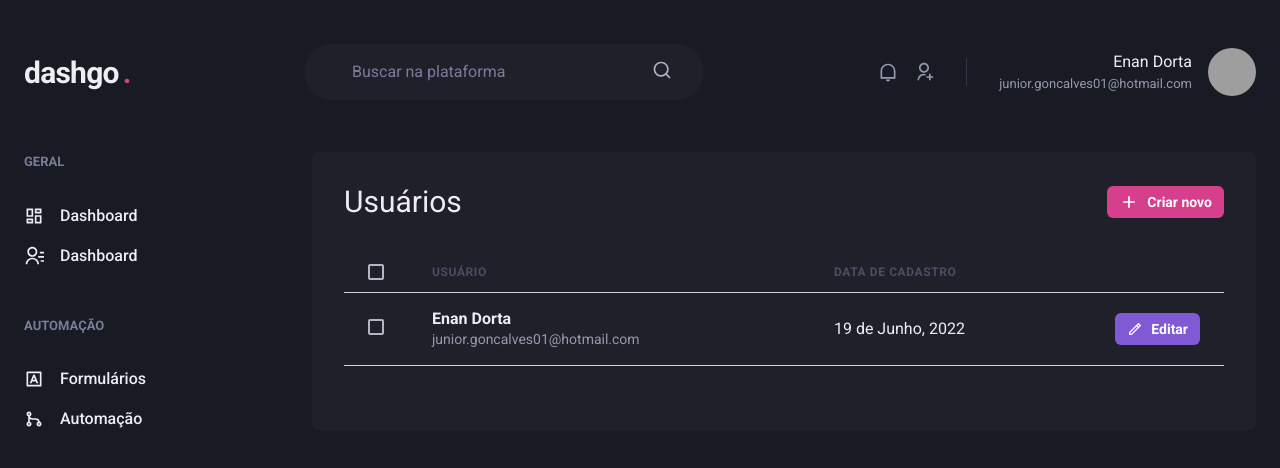
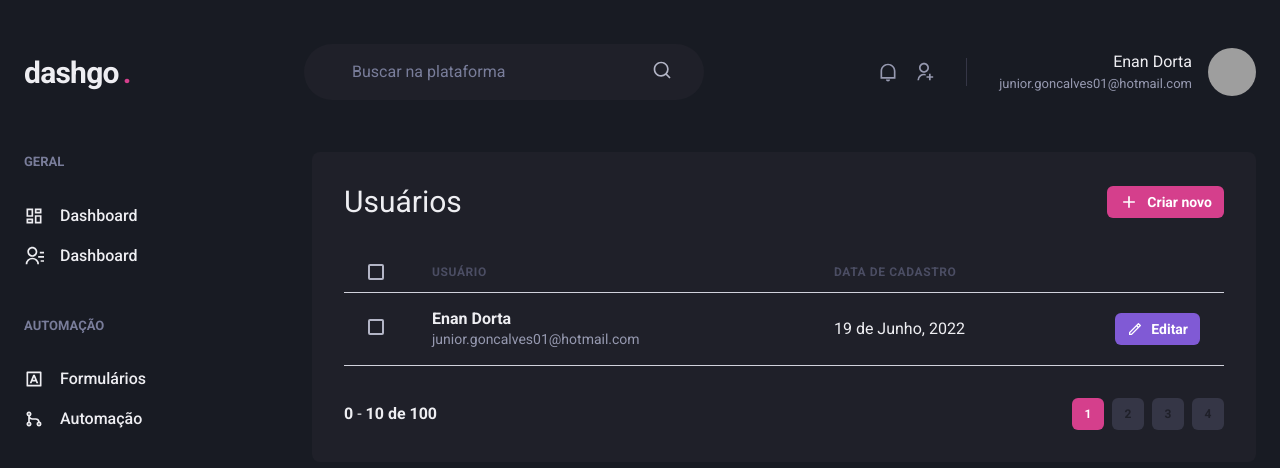
Before and after one commit to EnanDorta/dashgo, a Next.js app: page /users in a window 1280 px wide. Shown: the top 468 px of the page. Built offline with nearby package versions, Linux system fonts and the light colour scheme; grey boxes are pictures that could not be loaded.

Commit message:
componente: pagination

```diff
--- /dev/null
+++ b/src/components/Pagination.tsx
@@ -0,0 +1,70 @@
+import { HStack, Button, Box } from '@chakra-ui/react'
+
+const Pagination = () => {
+  return (
+    <HStack
+      spacing="6"
+      mt="8"
+      justify="space-between"
+      align="center"
+    >
+      <Box>
+        <strong>0</strong> - <strong>10</strong> <strong>de</strong> <strong>100</strong>
+      </Box>
+
+     <HStack
+      spacing="2"
+     >
+     <Button
+        size="sm"
+        fontSize="xs"
+        width="4"
+        colorScheme="pink"
+        disabled
+        _disabled={{
+          bg: 'pink.500',
+          cursor: 'default'
+        }}
+      >
+        1
+      </Button>
+      <Button
+        size="sm"
+        fontSize="xs"
+        width="4"
+        bg="gray.700"
+        _hover={{
+          bg: 'gray.500'
+        }}
+
+      >
+        2
+      </Button>
+      <Button
+        size="sm"
+        fontSize="xs"
+        width="4"
+        bg="gray.700"
+        _hover={{
+          bg: 'gray.500'
+        }}
+      >
+        3
+      </Button>
+      <Button
+        size="sm"
+        fontSize="xs"
+        width="4"
+        bg="gray.700"
+        _hover={{
+          bg: 'gray.500'
+        }}
+      >
+        4
+      </Button>
+     </HStack>
+    </HStack>
+  )
+}
+
+export default Pagination
--- a/src/pages/users/index.tsx
+++ b/src/pages/users/index.tsx
@@ -1,6 +1,7 @@
 import { Box, Button, Checkbox, Flex, Heading, Table, Tbody, Td, Th, Thead, Tr, Text, Icon } from "@chakra-ui/react";
 import { RiAddLine, RiPencilLine } from "react-icons/ri";
 import Header from "../../components/Header";
+import Pagination from "../../components/Pagination";
 import SideBar from "../../components/Sidebar";
 
 const UserList = () => {
@@ -62,6 +63,7 @@ const UserList = () => {
               </Tr>
             </Tbody>
           </Table>
+          <Pagination />
         </Box>
       </Flex>
     </Box>
```
